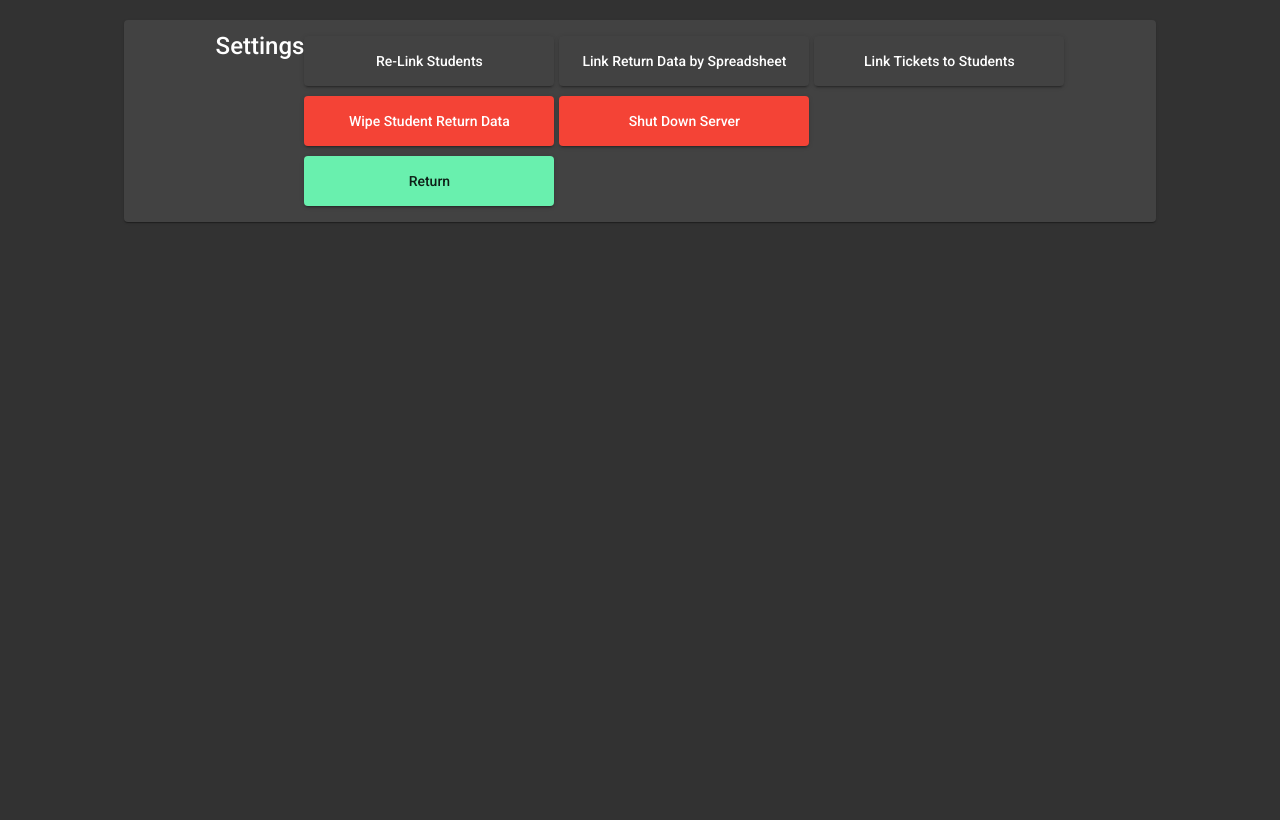
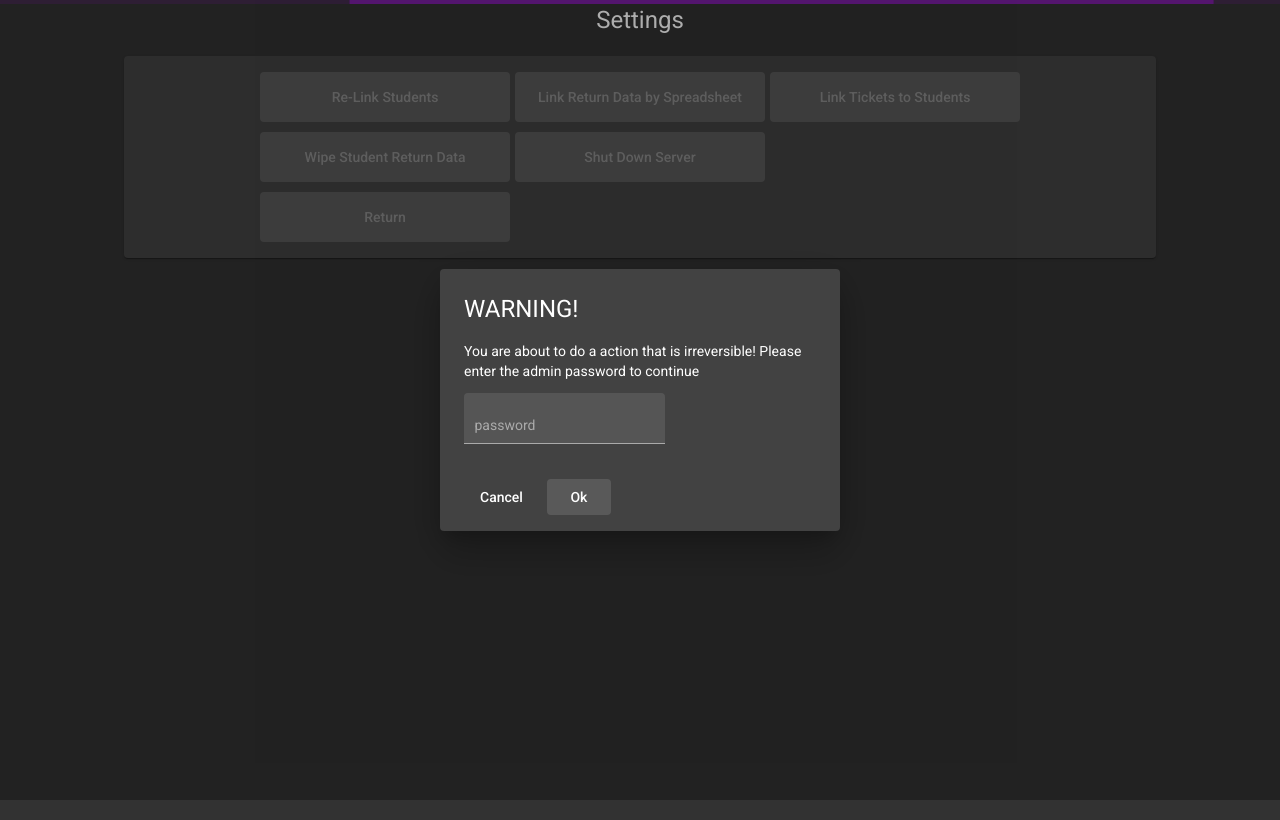
Before and after one commit to llamanade1127/Valders-API-Search, an Angular app: page /settings in a window 1280 px wide. Both pictures are taken after a click on the button "Re-Link Students". Built offline with nearby package versions, Linux system fonts and the light colour scheme; no server answers.

Commit message:
Added Dialog options with admin password and added ticket link and completion

```diff
--- a/src/app/api.service.ts
+++ b/src/app/api.service.ts
@@ -113,6 +113,21 @@ export class ApiService {
 
   }
 
+  SetTicketToComplete(id: string) {
+    let headers = {
+      //TODO: Needs to be given by server for release build
+      'authorization': '123456'
+    }
+    return this.http.get(`http://localhost:3000/tickets/${id}/setComplete`, {headers: headers})
+
+  }
+  CheckAdminPassword(password: string) {
+    console.log(password)
+    let headers = {
+      'authorization': password
+    }
+    return this.http.get<boolean>(`http://localhost:3000/auth/checkAdmin`, {headers: headers})
+  }
   LinkTicketsToStudents() {
     let headers = {
       //TODO: Needs to be given by server for release build
--- a/src/app/app.module.ts
+++ b/src/app/app.module.ts
@@ -36,6 +36,7 @@ import { AssignUserToChromebookComponent } from './assign-user-to-chromebook/ass
 import {MatAutocompleteModule} from "@angular/material/autocomplete";
 import { CreateStudentComponent } from './create-student/create-student.component';
 import {MatButtonToggleModule} from "@angular/material/button-toggle";
+import {MatDialogModule} from "@angular/material/dialog";
 
 @NgModule({
   declarations: [
@@ -78,7 +79,8 @@ import {MatButtonToggleModule} from "@angular/material/button-toggle";
     MatProgressSpinnerModule,
     MatIconModule,
     MatAutocompleteModule,
-    MatButtonToggleModule
+    MatButtonToggleModule,
+    MatDialogModule
   ],
   providers: [],
   bootstrap: [AppComponent]
--- a/src/app/chromebook-data/chromebook-data.component.html
+++ b/src/app/chromebook-data/chromebook-data.component.html
@@ -33,7 +33,13 @@
             Last User
           </th>
           <td class="table-data">
-            {{chromebook.recentUsers[0].email}}
+            <a routerLink="/student/{{recentUserStudent.GInfo.id}}" *ngIf="recentUserStudent" >
+              {{chromebook.recentUsers[0].email}}
+            </a>
+            <p *ngIf="!recentUserStudent">
+              {{chromebook.recentUsers[0].email}}
+            </p>
+
           </td>
         </tr>
 
--- a/src/app/chromebook-data/chromebook-data.component.ts
+++ b/src/app/chromebook-data/chromebook-data.component.ts
@@ -16,6 +16,9 @@ export class ChromebookDataComponent implements OnInit {
   studentID = ""
   //@ts-ignore
   student: Student;
+
+  //@ts-ignore
+  recentUserStudent: Student;
   constructor(private routes: ActivatedRoute, private api: ApiService) { }
 
   ngOnInit(): void {
@@ -43,6 +46,11 @@ export class ChromebookDataComponent implements OnInit {
               this.loading = false;
             }
           })
+          this.api.QueryStudent(this.chromebook.recentUsers[0].email).subscribe({
+            next: data => {
+              this.recentUserStudent = data.student;
+            }
+          })
           this.loading = false;
         },
         error: err => {
--- a/src/app/settings-page/admin-dialog.html
+++ b/src/app/settings-page/admin-dialog.html
@@ -1,8 +1,11 @@
-<h1 mat-dialog-title>Please enter password</h1>
+<h1 mat-dialog-title>WARNING!</h1>
 <div mat-dialog-content>
-  Would you like to delete cat.jpeg?
+  <p>You are about to do a action that is irreversible! Please enter the admin password to continue</p>
+  <mat-form-field appearance="fill">
+    <input matInput type="password" placeholder="password" [(ngModel)]="password">
+  </mat-form-field>
 </div>
 <div mat-dialog-actions>
-  <button mat-button mat-dialog-close>No</button>
-  <button mat-button mat-dialog-close cdkFocusInitial>Ok</button>
+  <button mat-button (click)="onNoClick()">Cancel</button>
+  <button mat-button [mat-dialog-close]="password" cdkFocusInitial>Ok</button>
 </div>
--- a/src/app/settings-page/settings-page.component.html
+++ b/src/app/settings-page/settings-page.component.html
@@ -2,21 +2,18 @@
 
 <div>
   <mat-progress-bar mode="indeterminate" *ngIf="loading"></mat-progress-bar>
+  <h1 class="header">Settings</h1>
   <mat-card>
 
-    <mat-card-title>
-      Settings
-    </mat-card-title>
     <mat-card-content>
       <div class="button-container">
-        <button mat-raised-button [disabled]="loading" class="button" (click)="LinkStudents()" class="div1">Re-Link Students</button>
+        <button mat-raised-button [disabled]="loading" class="button"  color="warn" (click)="LinkStudents()" class="div1">Re-Link Students</button>
         <button mat-raised-button [disabled]="loading" class="button" routerLink="/settings/linkReturnData"class="div2">Link Return Data by Spreadsheet</button>
         <button mat-raised-button [disabled]="loading" class="button" (click)="LinkStudentTickets()"class="div3">Link Tickets to Students</button>
         <button mat-raised-button [disabled]="loading" class="button" color="warn"class="div4">Wipe Student Return Data</button>
         <button mat-raised-button [disabled]="loading" class= "button" color="warn"class="di5">Shut Down Server</button>
         <button mat-raised-button [disabled]="loading" class= "button" routerLink="/" color="accent"class="div6">Return</button>
 
-
       </div>
 
     </mat-card-content>
--- a/src/app/settings-page/settings-page.component.scss
+++ b/src/app/settings-page/settings-page.component.scss
@@ -9,6 +9,10 @@ mat-card {
 
 mat-card-title {
   margin-bottom: 20px;
+}
+.header{
+  text-align: center;
+  color:white;
 }
 .button-container{
 
--- a/src/app/settings-page/settings-page.component.ts
+++ b/src/app/settings-page/settings-page.component.ts
@@ -2,7 +2,7 @@ import { Component, OnInit } from '@angular/core';
 import {ApiService} from "../api.service";
 import {FormBuilder, FormGroup, Validators} from "@angular/forms";
 import {SnackBarService} from "../snack-bar.service";
-import {MatDialogRef} from "@angular/material/dialog";
+import {MatDialog, MatDialogRef} from "@angular/material/dialog";
 
 @Component({
   selector: 'app-settings-page',
@@ -14,7 +14,7 @@ export class SettingsPageComponent implements OnInit {
   loading = false;
   //@ts-ignore
   form: FormGroup;
-  constructor(private api: ApiService, private fb: FormBuilder, private snack: SnackBarService) { }
+  constructor(private api: ApiService, private fb: FormBuilder, private snack: SnackBarService, public dialog: MatDialog) { }
 
   ngOnInit(): void {
     this.loading = true;
@@ -37,14 +37,40 @@ export class SettingsPageComponent implements OnInit {
 
   LinkStudents() {
     this.loading = true;
+    const dialogRef = this.dialog.open(AdminDialog, {
+      width: '400px',
+    });
+    dialogRef.afterClosed().subscribe((password) => {
+      //Check password first
+      this.api.CheckAdminPassword(password).subscribe({
+        next: value1 => {
+          if(value1)
+          {
+            this.snack.error("Correct password. Linking students")
             this.api.LinkStudents().subscribe({
               next: any => {
+                this.snack.error("Students linked")
                 this.loading = false;
               },
               error: error => {
+                this.snack.error("error linking students")
                 this.loading = false;
               }
             })
+          } else {
+            this.loading = false;
+            this.snack.error("Incorrect password")
+          }
+
+        },
+        error: err => {
+          this.loading = false;
+          this.snack.error("Incorrect password");
+        }
+      })
+
+    })
+
   }
   LinkStudentTickets(){
     this.loading = true;
@@ -58,6 +84,12 @@ export class SettingsPageComponent implements OnInit {
         this.loading = false;
       }
     })
+  }
+
+  TestDialog(){
+    const dialogRef = this.dialog.open(AdminDialog, {
+      width: '400px',
+    });
   }
 
   OnSubmit(){
@@ -101,5 +133,11 @@ export class SettingsPageComponent implements OnInit {
   templateUrl: 'admin-dialog.html',
 })
 export class AdminDialog {
+  //@ts-ignore
+  password: string;
   constructor(public dialogRef: MatDialogRef<AdminDialog>) {}
+
+  onNoClick(): void {
+    this.dialogRef.close();
   }
+}
--- a/src/app/student-data/student-data.component.html
+++ b/src/app/student-data/student-data.component.html
@@ -7,14 +7,16 @@
     <mat-card-content class="small-card">
       <table class="table">
         <tr *ngFor="let ticket of student.Tickets">
-              <th >
+          <th>
             <p class="tickets-table-title">{{ticket.split('+')[1]}}</p>
           </th>
-              <td>
-                <a href="https://docs.google.com/document/d/{{ticket.split('+')[0]}}/edit" >
-                  <button mat-raised-button color="warn">Go To Document</button>
+          <td class="tickets-table-data">
+            <a href="https://docs.google.com/document/d/{{ticket.split('+')[0]}}/edit">
+              <button mat-raised-button color="accent">Go To Document</button>
             </a>
-
+            <button mat-raised-button color="warn" (click)="SetTicketToComplete(ticket.split('+')[0])">Set ticket to
+              complete
+            </button>
           </td>
         </tr>
       </table>
@@ -24,7 +26,9 @@
   <!--Chromebook-->
   <mat-card>
     <mat-card-title>
-          <h3>Chromebook: {{chromebook.serialNumber}}<button mat-raised-button  style="margin-left: 30px" color="accent">Edit.</button></h3>
+      <h3>Chromebook: {{chromebook.serialNumber}}
+        <button mat-raised-button style="margin-left: 30px" color="accent">Edit.</button>
+      </h3>
 
     </mat-card-title>
 
@@ -93,7 +97,11 @@
   <!--Google User-->
   <mat-card *ngIf="user">
     <mat-card-title>
-          <h3>User: {{user.id}}<button mat-raised-button color="accent" style="margin-left: 30px" (click)="isUpdatingStudent = !isUpdatingStudent">Edit.</button></h3>
+      <h3>User: {{user.id}}
+        <button mat-raised-button color="accent" style="margin-left: 30px"
+                (click)="isUpdatingStudent = !isUpdatingStudent">Edit.
+        </button>
+      </h3>
 
     </mat-card-title>
 
@@ -167,11 +175,11 @@
       Update User
     </mat-card-title>
     <mat-card-content>
-      <div  class="flex">
+      <div class="flex">
 
         <mat-button-toggle-group [(ngModel)]="studentSearchType" class="form-element">
           <mat-button-toggle value="primaryEmail">Primary Email</mat-button-toggle>
-          <mat-button-toggle value="ID">ID</mat-button-toggle>
+          <mat-button-toggle value="ID">User ID</mat-button-toggle>
         </mat-button-toggle-group>
         <mat-form-field class="example-form-field" appearance="fill" class="form-element">
           <mat-label>New Student ID</mat-label>
@@ -184,7 +192,6 @@
 
 
   <!--Return Data-->
-
 
 </div>
 <div *ngIf="student">
@@ -199,7 +206,7 @@
       </p>
       <p>
         Returned Charger
-        <mat-checkbox [(ngModel)]="student.ReturnData.collectedCharger" ></mat-checkbox>
+        <mat-checkbox [(ngModel)]="student.ReturnData.collectedCharger"></mat-checkbox>
       </p>
       <p>
         Returned Case
--- a/src/app/student-data/student-data.component.scss
+++ b/src/app/student-data/student-data.component.scss
@@ -39,7 +39,10 @@ table, th, td {
   padding: 5px
 
 }
+.tickets-table-data {
+  max-width: 250px;
 
+}
 .return-data-card {
   margin-top: 25px;
   margin-left: auto;
--- a/src/app/student-data/student-data.component.ts
+++ b/src/app/student-data/student-data.component.ts
@@ -113,4 +113,17 @@ export class StudentDataComponent implements OnInit {
     })
   }
 
+  SetTicketToComplete(id: string){
+    this.api.SetTicketToComplete(id).subscribe({
+      next: ticket => {
+        this.snack.error("Ticket moved to completed tickets folder")
+        this.student.Tickets.splice(this.student.Tickets.indexOf(id), 1)
+        this.api.UpdateReturnParameters(this.student);
+      },
+      error: err => {
+        this.snack.error("Error setting ticket to complete")
+      }
+    })
+  }
+
 }
```
Lines whose indentation alone changed are shown as unchanged.
